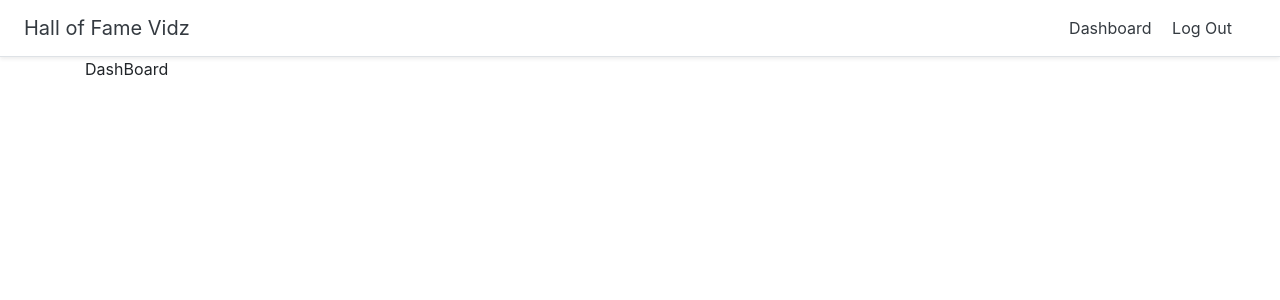
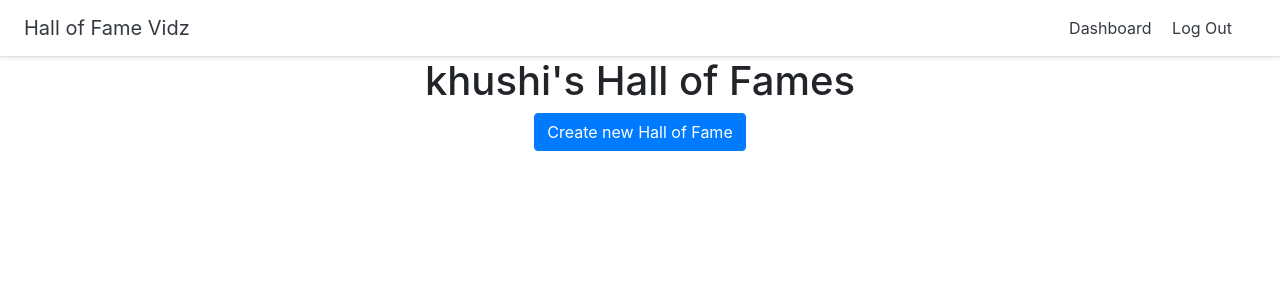
Before and after one commit to magickoo/HallOfFame, a Django app: page /dashboard in a window 1280 px wide. Shown: the top 300 px of the page. Run offline with Django 5.2, Linux system fonts and the light colour scheme; a user stored in the database is signed in; data comes from the database, SQL or seed files in the repository; both versions use the stored data as it was after the commit; some libraries are stand-ins or nearby versions.

Commit message:
feat: update Dashboard

```diff
--- a/halls/templates/halls/dashboard.html
+++ b/halls/templates/halls/dashboard.html
@@ -1,6 +1,28 @@
 {% extends 'halls/base.html' %}
 {% block content %}
 <div class="container">
-DashBoard
+    <div class="text-center">
+<h1> {{ user.username}}'s Hall of Fames </h1>
+<a href = "{% url 'create_hall'  %}" class="btn btn-primary" > Create new Hall of Fame </a>
 </div>
+
+    {% for hall in halls %}
+    <h2><a href="{% url 'detail_hall' hall.id %}"> {{ hall.title }} </a></h2>
+    <a href = "{% url 'delete_hall' hall.id %}" class="btn btn-danger" > Delete </a>
+    <a href = "{% url 'update_hall' hall.id %}" class="btn btn-primary" > Edit </a>
+    <a href = "{% url 'add_video' hall.id %}" class="btn btn-primary" > Add Video </a>
+    <div class = "row">
+       {% for video in hall.video_set.all %}
+       <div class="col-md-4 mt-3">
+        <div class="card mb-4 shadow-sm">
+        <iframe width="100%" height="225" src="https://www.youtube.com/embed/{{ video.youtube_id }} " frameborder="0" allow="accelerometer; autoplay; encrypted-media; gyroscope; picture-in-picture" allowfullscreen></iframe>
+        <div class="card-body"><p class="card-text">{{ video.title }} </p>
+        </div>
+    </div>
+</div>
+
+       {% endfor %}
+    </div>
+    {% endfor %}
+
 {% endblock %}
--- a/halls/views.py
+++ b/halls/views.py
@@ -16,7 +16,8 @@ YOUTUBE_API_KEY = 'AIzaSyBIKzmId4r-ClE4t-lpqts8n0lUxeAWWJU'
 def home(request):
     return render(request,'halls/home.html')
 def dashboard(request):
-    return render(request,'halls/dashboard.html')
+    hall = Hall.objects.filter(user= request.user)
+    return render(request,'halls/dashboard.html',{'halls':hall })
 
 def add_video(request,pk):
 
```
Also changed, not shown: db.sqlite3.
